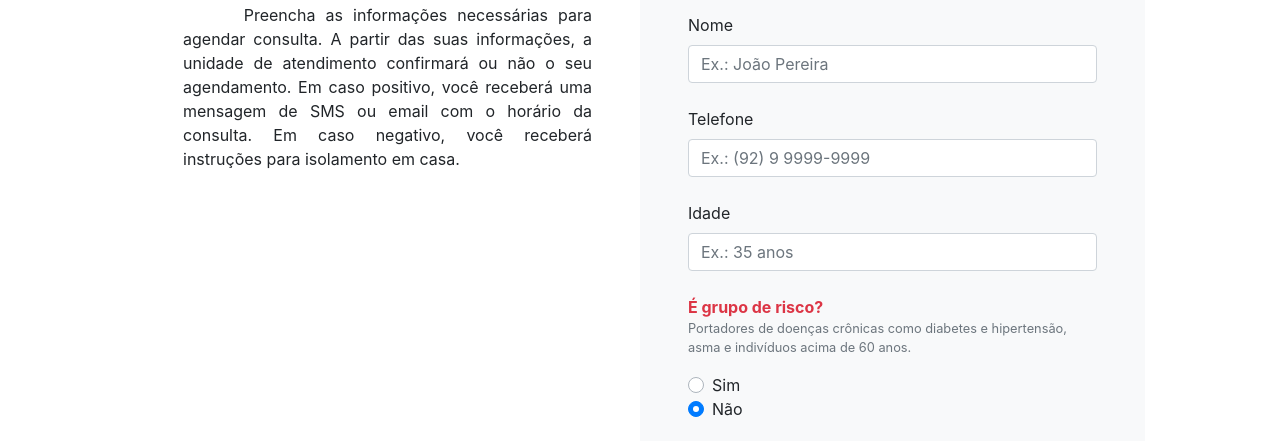
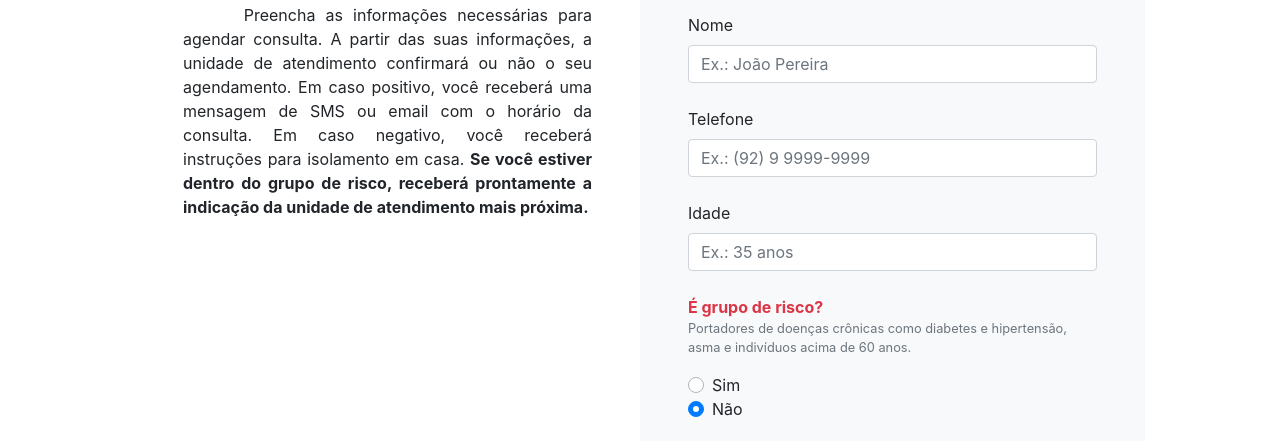
Before and after one commit to NKKFu/team-13-repository, a plain HTML site: page need-help.html in a window 1280 px wide. Shown: the part 359-800 px from the top of the page. Drawn offline with nearby package versions, Linux system fonts and the light colour scheme.

Commit message:
Text update

```diff
--- a/need-help.html
+++ b/need-help.html
@@ -50,9 +50,9 @@
                     <p class="text-justify">
                         &nbsp; &nbsp; &nbsp; Preencha as informações necessárias para agendar consulta. A partir das
                         suas informações, a unidade de atendimento confirmará ou não o seu agendamento. Em caso
-                        positivo, você receberá uma
-                        mensagem de SMS ou email com o horário da consulta. Em caso negativo, você receberá instruções
-                        para isolamento em casa.</p>
+                        positivo, você receberá uma mensagem de SMS ou email com o horário da consulta. Em caso
+                        negativo, você receberá instruções para isolamento em casa. <b>Se você estiver dentro do grupo
+                            de risco, receberá prontamente a indicação da unidade de atendimento mais próxima.</b></p>
                 </div>
                 <div class="form-group col-md-6 bg-light rounded p-3 p-sm-5 ">
                     <h5 class="text-primary">Preencha o fomulário e faça seu pré-cadastro</h5>
```
